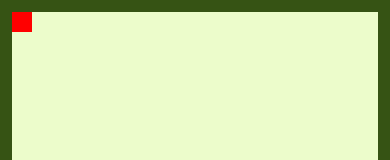
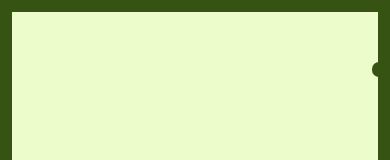
Before and after one commit to MakoskiVictor/SnakeApp, a React Native app: screen / in a window 390 px wide. Shown: the top 160 px of the page. Built offline with nearby package versions, Linux system fonts and the light colour scheme.

Commit message:
added isGameOver and Snake

```diff
--- a/src/components/Game.tsx
+++ b/src/components/Game.tsx
@@ -5,6 +5,9 @@ import { SafeAreaView, View, StyleSheet } from 'react-native'
 import { Colors } from '../styles/colors'
 import { Header } from './Header'
 import { type Coordenate, Direction, type GestureEventType } from '../types/types'
+import { Snake } from './Snake'
+import { checkGameOver } from '../utils/checkGameOver'
+import Food from './Food'
 
 const SNAKE_INITIAL_POSITION = [{ x: 5, y: 5 }]
 const FOOD_INITIAL_POSITION = { x: 5, y: 20 }
@@ -27,19 +30,24 @@ export function Game (): JSX.Element {
       }, MOVE_INTERVAL)
       return (): void => { clearInterval(intervalID) } // REVISAR SI VAN LAS LLAVES
     }
-  }, [isGameOver])
+  }, [isGameOver, snake])
 
   const moveSnake = (): void => {
     const snakeHead = snake[0]
     const newHead = { ...snakeHead }
 
     // Game is Over
+    if (checkGameOver(snakeHead, GAME_BOUNDS)) {
+      setIsGameOver((prev) => !prev)
+      return
+    }
+
     switch (direction) {
       case Direction.Up:
         newHead.y -= 1
         break
       case Direction.Down:
-        newHead.y -= 1
+        newHead.y += 1
         break
       case Direction.Left:
         newHead.x -= 1
@@ -55,8 +63,8 @@ export function Game (): JSX.Element {
     setSnake([newHead, ...snake.slice(0, -1)]) // move snake
   }
 
-  const handleGesture = (e: GestureEventType): void => {
-    const { translationX, translationY } = e.nativeEvent
+  const handleGesture = (event: GestureEventType): void => {
+    const { translationX, translationY } = event.nativeEvent
 
     // Para medir si el movimiento es mayor hacia los costados o arriba/abajo
     if (Math.abs(translationX) > Math.abs(translationY)) {
@@ -66,6 +74,7 @@ export function Game (): JSX.Element {
       } else {
         setDirection(Direction.Left)
       }
+    } else {
       // Eje Y, ahora determina si es arriba o abajo
       if (translationY > 0) {
         setDirection(Direction.Down)
@@ -79,7 +88,8 @@ export function Game (): JSX.Element {
             <SafeAreaView style={ styles.container }>
               {/* <Header /> */}
               <View style={styles.boundaries}>
-                <View style={styles.snake} />
+               <Snake snake={snake}/>
+               <Food x={food.x} y={food.y} />
               </View>
             </SafeAreaView>
         </PanGestureHandler>
@@ -100,10 +110,5 @@ const styles = StyleSheet.create({
     backgroundColor: Colors.background,
     borderBottomLeftRadius: 30,
     borderBottomRightRadius: 30
-  },
-  snake: {
-    width: 20,
-    height: 20,
-    backgroundColor: 'red'
   }
 })
```
